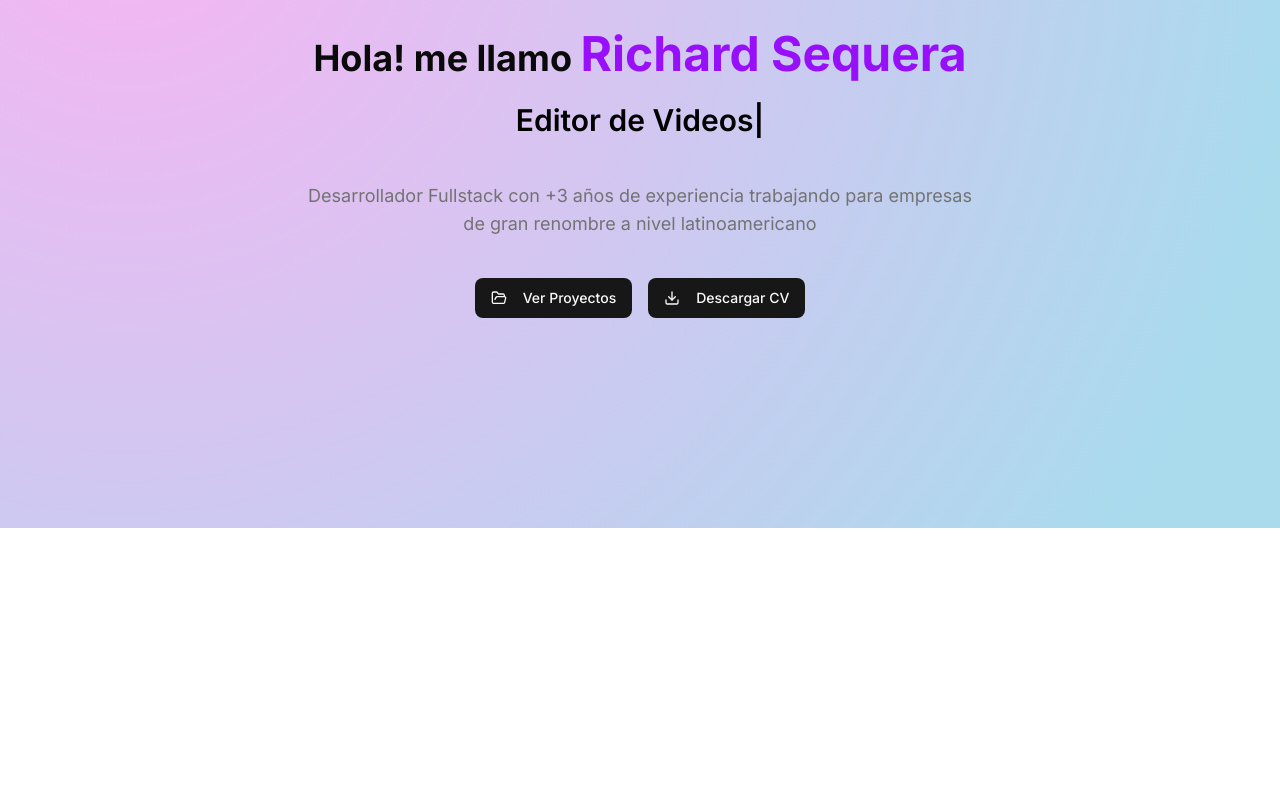
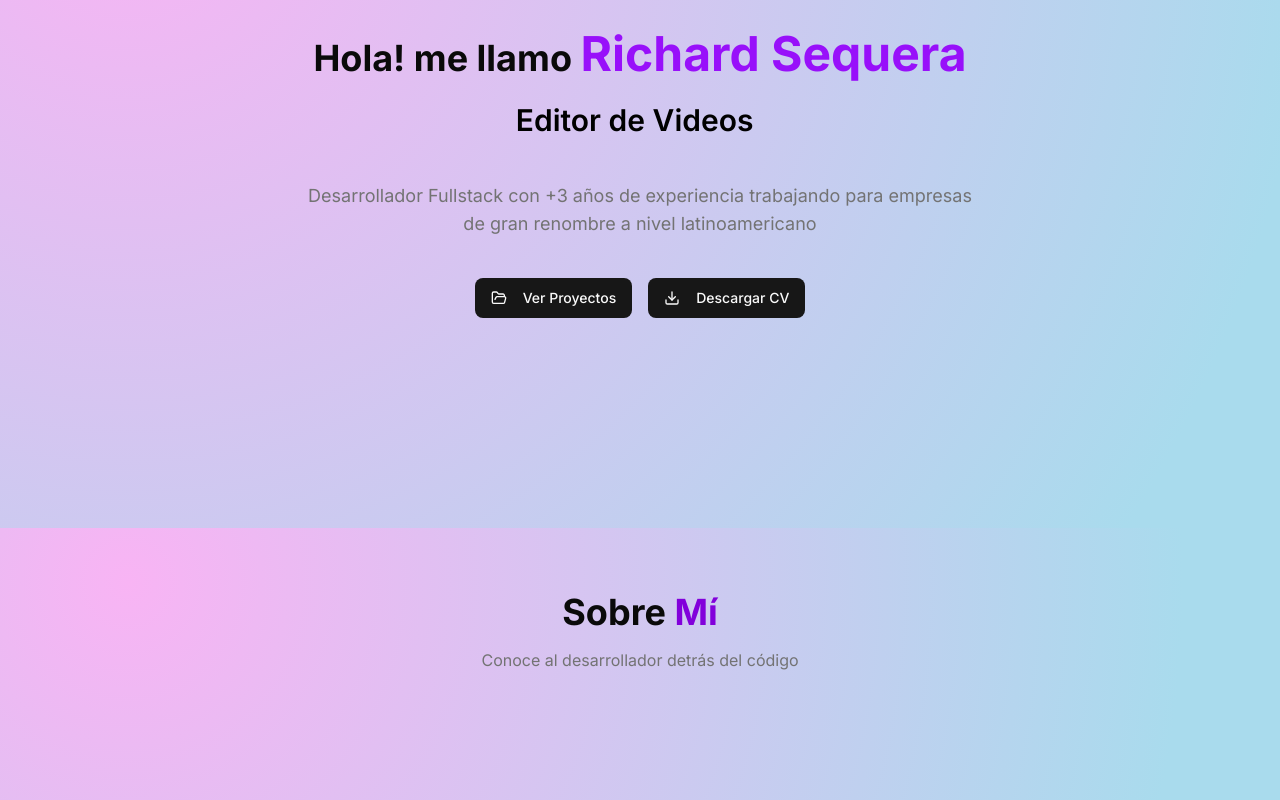
Before and after one commit to RoyalB3/portafolio-rs, a Next.js app: page / in a window 1280 px wide. Shown: the part 272-1072 px from the top of the page. Before the commit the page ends 800 px from the top, so only its background shows below. Built offline with nearby package versions, Linux system fonts and the light colour scheme.

Commit message:
Inicio de sección AboutMe

```diff
--- /dev/null
+++ b/components/ui/helper/sectionHeading.tsx
@@ -0,0 +1,21 @@
+import React from 'react'
+
+type Props = {
+        title_1: string;
+        title_2: string;
+        description: string;
+};
+
+const SectionHeading = ({title_1, title_2, description}: Props) => {
+  return (
+    <div className='text-center mb-16 '>
+        <h2 className='text-3xl md:text-4xl font-bold mb-4'>
+            {title_1}
+            <span className='text-purple-700 dark:text-yellow-300'>{" " + title_2}</span>
+        </h2>
+        <p className='text-muted-foreground max-w-2xl mx-auto'>{description}</p>
+    </div>
+  )
+}
+
+export default SectionHeading
--- /dev/null
+++ b/components/ui/home/about/about.tsx
@@ -0,0 +1,14 @@
+import React from 'react'
+import SectionHeading from '../../helper/sectionHeading'
+
+const About = () => {
+  return (
+    <div className='py-16 bg-[radial-gradient(circle_farthest-corner_at_10%_20%,_rgba(248,180,244,1)_0%,_rgba(169,219,237,1)_90%)]
+    dark:bg-[radial-gradient(circle_farthest-corner_at_17.6%_50.7%,_rgba(25,0,184,1)_0%,_rgba(0,0,0,1)_90%)]'>
+        {/* Section Heading */}
+        <SectionHeading title_1='Sobre' title_2='Mí' description='Conoce al desarrollador detrás del código'/>
+    </div>
+  )
+}
+
+export default About
--- a/components/ui/home/home.tsx
+++ b/components/ui/home/home.tsx
@@ -2,11 +2,13 @@
 import React from 'react'
 import ThemeToggler from '../helper/themeToggler'
 import Hero from './hero/hero'
+import About from './about/about';
 
 const Home = () => {
   return (
     <div className="overflow-hidden">
         <Hero/>
+        <About/>
     </div>
   )
 }
--- a/data.ts
+++ b/data.ts
@@ -1,4 +1,5 @@
-import { Briefcase, Coffee, GraduationCap, Mail, MapPin, Phone } from "lucide-react";
+import { Briefcase, Cloud, Code2, Coffee, Cpu, Database, GitBranch, Globe, GraduationCap, Layers, Layout, Mail, MapPin, Palette, Phone, Server, Terminal } from "lucide-react";
+import { title } from "process";
 import { Label } from "radix-ui";
 import { FaGithub, FaLinkedin, FaLinkedinIn } from "react-icons/fa6";
 import { text } from "stream/consumers";
@@ -29,9 +30,41 @@ export const contactInfo = [
     label: "Teléfono",
     value: "+58 424",
 }
-]
+];
 
 export const SocialLinks = [
     {icon: FaGithub, href:"https://github.com/RoyalB3", label:"GitHub"},
     {icon: FaLinkedinIn, href:"https://www.linkedin.com/in/richard-sequera-suarez-a17135280/", label:"LinkedIn"}
-]
+];
+
+export const skillCategories = [
+    {
+        title: "FrontEnd",
+        skills: [
+            {name: "React", icon: Code2},
+            {name: "Next.Js", icon: Globe},
+            {name: "Typescript", icon: Terminal},
+            {name: "Tailwind CSS", icon: Palette},
+            {name: "vue.js", icon: Layout}
+        ],
+    },
+    {
+        title: "BackEnd",
+        skills: [
+            {name: "Node.js", icon: Server},
+            {name: "Express", icon: Layers},
+            {name: "Sql Server", icon: Database},
+            {name: "Oracle", icon: Database},
+            {name: "Rest APIs", icon: Cloud}
+        ]
+    },
+    {
+        title: "Tools & Others",
+        skills: [
+            {name: "Git", icon: GitBranch},
+            {name: "Azure", icon: Cloud},
+            {name: "Figma", icon: Palette},
+            {name: "CI/CD", icon: Cpu},
+        ]
+    }
+];
```
